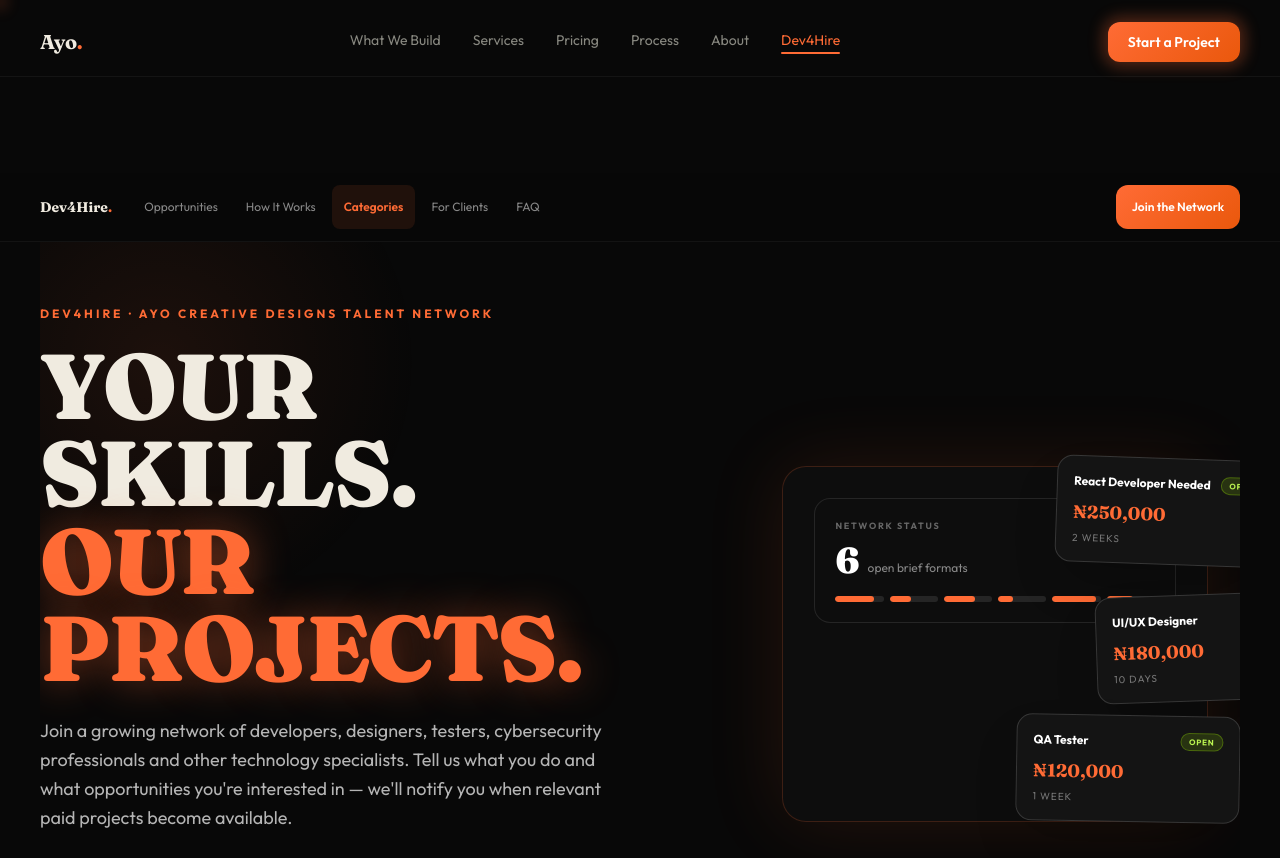
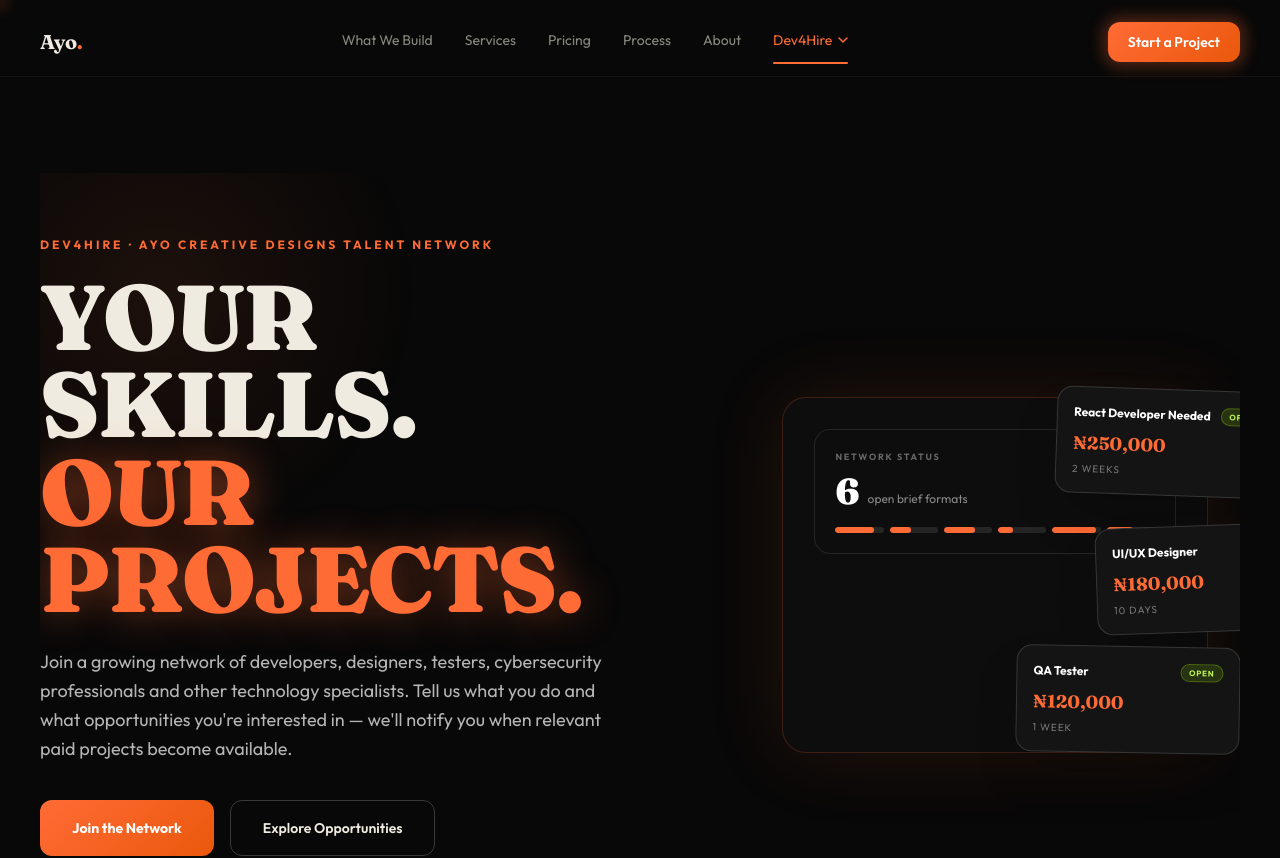
Before and after one commit to itsayopapi/ayo-creative, a React (Vite) app: page /dev4hire in a window 1280 px wide. Shown: the top 858 px of the page. Built offline with nearby package versions, Linux system fonts and the light colour scheme; the HTML template or start-up script is replaced by a standard one.

Commit message:
Nav: Dev4Hire dropdown menu (desktop + mobile accordion); remove Dev4Hire subnav

```diff
--- a/src/components/Nav.tsx
+++ b/src/components/Nav.tsx
@@ -1,6 +1,6 @@
 import { useState, useEffect } from "react";
 import { createPortal } from "react-dom";
-import { NavLink } from "react-router-dom";
+import { NavLink, Link, useLocation } from "react-router-dom";
 
 const NAV_LINKS = [
   { label: "What We Build", href: "/showcase" },
@@ -8,7 +8,14 @@ const NAV_LINKS = [
   { label: "Pricing", href: "/pricing" },
   { label: "Process", href: "/process" },
   { label: "About", href: "/about" },
-  { label: "Dev4Hire", href: "/dev4hire" },
+];
+
+const DEV4HIRE_ITEMS = [
+  { label: "Opportunities", href: "/dev4hire#dh-opportunities", desc: "Projects looking for talent" },
+  { label: "How It Works", href: "/dev4hire#dh-how-it-works", desc: "Join, match, build, get paid" },
+  { label: "For Talent", href: "/dev4hire#dh-categories", desc: "Not just developers" },
+  { label: "For Clients", href: "/dev4hire#dh-for-clients", desc: "Need tech talent?" },
+  { label: "FAQ", href: "/dev4hire#dh-faq", desc: "Common questions" },
 ];
 
 type HeaderProps = {
@@ -60,7 +67,7 @@ export default function Nav() {
                 Menu
               </p>
               <nav aria-label="Mobile" className="flex flex-col">
-                {NAV_LINKS.map((l, idx) => (
+                {NAV_LINKS.slice(0, 5).map((l, idx) => (
                   <NavLink
                     key={l.label}
                     to={l.href}
@@ -75,6 +82,7 @@ export default function Nav() {
                     <span className="text-lg text-[#555] transition-transform duration-200 group-active:translate-x-1">→</span>
                   </NavLink>
                 ))}
+                <MobileDev4Hire delay={120 + 5 * 60} onNavigate={() => setMenuOpen(false)} />
               </nav>
 
               <div className="menu-item-in mt-8" style={{ animationDelay: (120 + NAV_LINKS.length * 60) + "ms" }}>
@@ -111,6 +119,113 @@ export default function Nav() {
   return <Header menuOpen={menuOpen} setMenuOpen={setMenuOpen} scrolled={scrolled} />;
 }
 
+function MobileDev4Hire({ delay, onNavigate }: { delay: number; onNavigate: () => void }) {
+  const [open, setOpen] = useState(false);
+  return (
+    <div className="menu-item-in border-b border-white/5" style={{ animationDelay: delay + "ms" }}>
+      <button
+        type="button"
+        onClick={() => setOpen(!open)}
+        aria-expanded={open}
+        className="w-full flex items-center justify-between py-4 min-h-[60px] active:bg-white/5 rounded-lg px-2 -mx-2 transition-colors"
+      >
+        <span className="flex items-center gap-4">
+          <span className="text-[11px] font-mono text-[#555]">06</span>
+          <span className="font-display text-2xl font-bold tracking-tight">Dev4Hire</span>
+        </span>
+        <svg width="16" height="16" viewBox="0 0 16 16" fill="none" aria-hidden="true" className={"transition-transform duration-300 " + (open ? "rotate-180" : "")}>
+          <path d="M3 6l5 5 5-5" stroke="currentColor" strokeWidth="1.5" strokeLinecap="round" strokeLinejoin="round" />
+        </svg>
+      </button>
+      {open && (
+        <div className="pb-4 pt-1 flex flex-col gap-1">
+          <Link to="/dev4hire" onClick={onNavigate} className="flex items-center justify-between px-3 py-3.5 rounded-xl bg-white/5 min-h-[52px] active:bg-[#ff6b35]/10 transition-colors">
+            <span className="text-sm font-semibold">Dev4Hire Overview</span>
+            <span className="text-[#555]">→</span>
+          </Link>
+          {DEV4HIRE_ITEMS.map((item) => (
+            <Link key={item.label} to={item.href} onClick={onNavigate} className="flex items-center justify-between px-3 py-3.5 rounded-xl hover:bg-white/5 min-h-[52px] active:bg-[#ff6b35]/10 transition-colors">
+              <span>
+                <span className="text-sm font-semibold block">{item.label}</span>
+                <span className="text-[11px] text-[#777]">{item.desc}</span>
+              </span>
+              <span className="text-[#555]">→</span>
+            </Link>
+          ))}
+          <Link to="/dev4hire#dh-register" onClick={onNavigate} className="btn-orange text-white text-center text-sm font-bold px-5 py-3.5 rounded-xl mt-2 min-h-[52px] flex items-center justify-center">
+            Join the Network
+          </Link>
+        </div>
+      )}
+    </div>
+  );
+}
+
+function Dev4HireDropdown() {
+  const [open, setOpen] = useState(false);
+  const location = useLocation();
+  const active = location.pathname.startsWith("/dev4hire");
+  useEffect(() => {
+    if (!open) return;
+    const close = () => setOpen(false);
+    const onKey = (e: KeyboardEvent) => { if (e.key === "Escape") setOpen(false); };
+    window.addEventListener("click", close);
+    window.addEventListener("keydown", onKey);
+    return () => { window.removeEventListener("click", close); window.removeEventListener("keydown", onKey); };
+  }, [open]);
+  return (
+    <div className="relative" onMouseEnter={() => setOpen(true)} onMouseLeave={() => setOpen(false)}>
+      <button
+        type="button"
+        aria-haspopup="true"
+        aria-expanded={open}
+        onClick={(e) => { e.stopPropagation(); setOpen(!open); }}
+        className={"nav-link text-sm transition-colors duration-200 flex items-center gap-1.5 min-h-[44px] " + (active ? "active text-[#ff6b35]" : "text-[#888880] hover:text-[#f0ebe0]")}
+      >
+        Dev4Hire
+        <svg width="10" height="10" viewBox="0 0 10 10" fill="none" aria-hidden="true" className={"transition-transform duration-200 " + (open ? "rotate-180" : "")}>
+          <path d="M1 3l4 4 4-4" stroke="currentColor" strokeWidth="1.5" strokeLinecap="round" strokeLinejoin="round" />
+        </svg>
+      </button>
+      {open && (
+        <div className="absolute right-0 top-full pt-3 z-50" role="menu" aria-label="Dev4Hire">
+          <div className="w-72 rounded-2xl border border-white/10 bg-[#111] shadow-2xl shadow-black/60 overflow-hidden">
+            <Link
+              to="/dev4hire"
+              role="menuitem"
+              onClick={() => setOpen(false)}
+              className="block px-5 py-4 border-b border-white/5 hover:bg-[#ff6b35]/10 transition-colors group"
+            >
+              <p className="font-display font-bold text-sm group-hover:text-[#ff6b35] transition-colors">Dev4Hire Overview</p>
+              <p className="text-[11px] text-[#777] mt-0.5">Your skills. Our projects.</p>
+            </Link>
+            {DEV4HIRE_ITEMS.map((item) => (
+              <Link
+                key={item.label}
+                to={item.href}
+                role="menuitem"
+                onClick={() => setOpen(false)}
+                className="block px-5 py-3.5 border-b border-white/5 last:border-0 hover:bg-[#ff6b35]/10 transition-colors group"
+              >
+                <p className="text-sm font-semibold group-hover:text-[#ff6b35] transition-colors">{item.label}</p>
+                <p className="text-[11px] text-[#777] mt-0.5">{item.desc}</p>
+              </Link>
+            ))}
+            <Link
+              to="/dev4hire#dh-register"
+              role="menuitem"
+              onClick={() => setOpen(false)}
+              className="block px-5 py-4 bg-[#ff6b35] text-white text-sm font-bold text-center hover:bg-[#ff8a5b] transition-colors"
+            >
+              Join the Network
+            </Link>
+          </div>
+        </div>
+      )}
+    </div>
+  );
+}
+
 function Header({ menuOpen, setMenuOpen, scrolled }: HeaderProps) {
   return (
     <nav className={"fixed top-0 left-0 right-0 z-[70] transition-colors duration-500 " + (scrolled || menuOpen ? "bg-[#080808]/95 backdrop-blur-md border-b border-white/5" : "")}>
@@ -131,6 +246,7 @@ function Header({ menuOpen, setMenuOpen, scrolled }: HeaderProps) {
               {l.label}
             </NavLink>
           ))}
+          <Dev4HireDropdown />
         </div>
         <NavLink
           to="/contact"
--- a/src/components/dev4hire/DevNav.tsx
+++ /dev/null
@@ -1,48 +0,0 @@
-import { useEffect, useState } from "react";
-
-const NAV = [
-  { id: "opportunities", label: "Opportunities" },
-  { id: "how-it-works", label: "How It Works" },
-  { id: "categories", label: "Categories" },
-  { id: "for-clients", label: "For Clients" },
-  { id: "faq", label: "FAQ" },
-];
-
-export function DevNav() {
-  const [active, setActive] = useState("opportunities");
-  useEffect(() => {
-    function onScroll() {
-      const mid = window.innerHeight * 0.35;
-      let current = NAV[0].id;
-      for (const n of NAV) {
-        const el = document.getElementById("dh-" + n.id);
-        if (el && el.getBoundingClientRect().top <= mid) current = n.id;
-      }
-      setActive(current);
-    }
-    onScroll();
-    window.addEventListener("scroll", onScroll, { passive: true });
-    return () => window.removeEventListener("scroll", onScroll);
-  }, []);
-  return (
-    <div className="sticky top-[68px] sm:top-[76px] z-30 -mx-5 sm:-mx-6 md:-mx-10 px-5 sm:px-6 md:px-10 bg-[#080808]/95 backdrop-blur-md border-b border-white/5">
-      <div className="max-w-7xl mx-auto flex items-center gap-1 overflow-x-auto py-3 no-scrollbar">
-        <span className="font-display font-bold text-sm mr-4 shrink-0">Dev4Hire<span className="text-[#ff6b35]">.</span></span>
-        {NAV.map((n) => (
-          <a
-            key={n.id}
-            href={"#dh-" + n.id}
-            aria-current={active === n.id ? "true" : undefined}
-            className={
-              "text-xs px-3 py-2.5 rounded-lg whitespace-nowrap min-h-[44px] flex items-center transition-colors " +
-              (active === n.id ? "bg-[#ff6b35]/10 text-[#ff6b35] font-semibold" : "text-[#888] hover:text-white hover:bg-white/5")
-            }
-          >
-            {n.label}
-          </a>
-        ))}
-        <a href="#dh-register" className="ml-auto shrink-0 btn-orange text-white text-xs font-semibold px-4 py-2.5 min-h-[44px] flex items-center">Join the Network</a>
-      </div>
-    </div>
-  );
-}
--- a/src/pages/Dev4Hire.tsx
+++ b/src/pages/Dev4Hire.tsx
@@ -1,6 +1,7 @@
 import { useSEO } from "../hooks/useSEO";
+import { useEffect } from "react";
+import { useLocation } from "react-router-dom";
 import FAQ from "../components/FAQ";
-import { DevNav } from "../components/dev4hire/DevNav";
 import DevHero from "../components/dev4hire/DevHero";
 import { ValueProp, WhoCanJoin, HowItWorks, ForTalent, NotifyExample } from "../components/dev4hire/DevSections";
 import { ForClients, AyoAdvantage, PaymentTransparency, TrustSection, FinalCTA } from "../components/dev4hire/ForClients";
@@ -10,9 +11,17 @@ import { DEV_FAQS } from "../data/dev4hire";
 
 export default function Dev4Hire() {
   useSEO("Dev4Hire — Your Skills. Our Projects.", "Join the Dev4Hire talent network: developers, designers, testers and cybersecurity professionals matched with paid project opportunities.", "/dev4hire");
+  const location = useLocation();
+  useEffect(() => {
+    if (!location.hash) return;
+    const el = document.getElementById(location.hash.slice(1));
+    if (el) {
+      const t = setTimeout(() => el.scrollIntoView({ behavior: "smooth", block: "start" }), 80);
+      return () => clearTimeout(t);
+    }
+  }, [location.hash]);
   return (
     <div className="pt-20 sm:pt-24 pb-12 px-5 sm:px-6 md:px-10 border-t border-white/5">
-      <DevNav />
       <div className="max-w-7xl mx-auto">
         <DevHero />
         <ValueProp />
```
